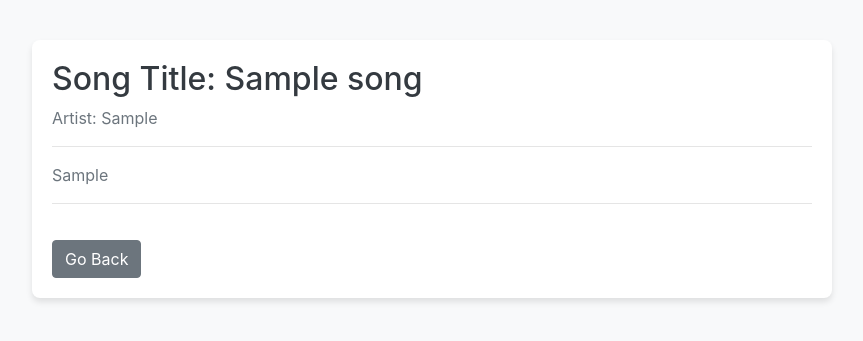
After one commit to Manish-k723/Music-Streaming-App, a Flask app: page /adminHome/manageSongs/lyrics/1 in a window 1280 px wide. The commit adds this page. Shown: the top 341 px of the page, without its empty margins (208-1071 px from the left). Run offline with Flask 3, Linux system fonts and the light colour scheme; a user stored in the database is signed in; tables that the repository leaves empty hold one stand-in row (values such as "Sample post"); some libraries are stand-ins or nearby versions.

Commit message:
lyrics button added

```diff
--- a/routes.py
+++ b/routes.py
@@ -19,42 +19,6 @@ def auth_required(func):
 def index():
     return redirect(url_for("login"))
 
-@app.route('/home')
-@auth_required
-def home():
-    user = User.query.get(session["user_id"])
-    if user.is_admin:
-        flash("You are an admin, continue as admin", "info")
-        return redirect(url_for('admin'))
-    else:
-        return render_template('home.html', user = User.query.get(session["user_id"]))
-
-@app.route('/profile', methods=["GET","POST"])
-@auth_required
-def profile():
-    if request.method == "GET":
-        return render_template("profile.html", user = User.query.get(session["user_id"]))
-    username =request.form.get("username")
-    name = request.form.get("name")
-    email = request.form.get("email")
-    password = request.form.get("password")
-    cpassword = request.form.get("cpassword")
-    if username =="" or password =="" or cpassword=="":
-        flash("Username or Password cannot be empty.", "danger")
-        return redirect(url_for('profile'))
-    if not check_password(cpassword):
-        flash("Incorrect Password, Try again.", "danger")
-        return redirect(url_for('profile'))
-    if len(password)<7:
-        flash("Password Strength is low", "danger")
-        return redirect(url_for('profile'))
-    if user.query.filter_by(username =username).first() and username !=user.username:
-        flash("User with same username already exist, try with other one", "danger")
-    user.username, user.name, user.email, user.password = username, name, email, password
-    db.session.commit()
-    flash("Profile Update successfully", "success")
-    return redirect(url_for('profile'))
-
 @app.route('/admin', methods=['GET','POST'])
 def admin():
     if request.method == "GET":
@@ -75,14 +39,7 @@ def admin():
         flash("Incorrect Password", "danger")
         return redirect(url_for('admin'))
     session["user_id"] = user.id
-    total_songs =  Songs.query.count()
-    total_albums =  Album.query.count()
-    normal_user_count = User.query.filter_by(role = 'User').count()
-    creator_count = User.query.filter_by(role = 'creator').count()
-    unique_genres = db.session.query(Songs.genre).distinct().all()
-    unique_genres_list = [genre[0] for genre in unique_genres]
-    genreCount = len(unique_genres_list)
-    return render_template("admin.html", total_songs = total_songs, normal_user_count = normal_user_count, creator_count = creator_count, genreCount= genreCount, total_albums = total_albums, user = User.query.get(session["user_id"]))
+    return redirect(url_for("adminHome"))
 
 @app.route('/login', methods=["GET",'POST'])
 def login():
@@ -131,6 +88,54 @@ def register():
     db.session.commit()
     flash("User added Succesfully", "success")
     return redirect(url_for("login"))
+
+@app.route('/home')
+@auth_required
+def home():
+    user = User.query.get(session["user_id"])
+    if user.is_admin:
+        flash("You are an admin, continue as admin", "info")
+        return redirect(url_for('admin'))
+    else:
+        return render_template('home.html', user = User.query.get(session["user_id"]))
+
+@app.route('/adminHome')
+@auth_required
+def adminHome():
+    total_songs =  Songs.query.count()
+    total_albums =  Album.query.count()
+    normal_user_count = User.query.filter_by(role = 'User').count()
+    creator_count = User.query.filter_by(role = 'creator').count()
+    unique_genres = db.session.query(Songs.genre).distinct().all()
+    unique_genres_list = [genre[0] for genre in unique_genres]
+    genreCount = len(unique_genres_list)
+    return render_template("admin.html", total_songs = total_songs, normal_user_count = normal_user_count, creator_count = creator_count, genreCount= genreCount, total_albums = total_albums, user = User.query.get(session["user_id"]))
+
+@app.route('/profile', methods=["GET","POST"])
+@auth_required
+def profile():
+    if request.method == "GET":
+        return render_template("profile.html", user = User.query.get(session["user_id"]))
+    username =request.form.get("username")
+    name = request.form.get("name")
+    email = request.form.get("email")
+    password = request.form.get("password")
+    cpassword = request.form.get("cpassword")
+    if username =="" or password =="" or cpassword=="":
+        flash("Username or Password cannot be empty.", "danger")
+        return redirect(url_for('profile'))
+    if not check_password(cpassword):
+        flash("Incorrect Password, Try again.", "danger")
+        return redirect(url_for('profile'))
+    if len(password)<7:
+        flash("Password Strength is low", "danger")
+        return redirect(url_for('profile'))
+    if user.query.filter_by(username =username).first() and username !=user.username:
+        flash("User with same username already exist, try with other one", "danger")
+    user.username, user.name, user.email, user.password = username, name, email, password
+    db.session.commit()
+    flash("Profile Update successfully", "success")
+    return redirect(url_for('profile'))
 
 @app.route('/registerAsCreator', methods=["POST", "GET"])
 @auth_required
@@ -255,7 +260,7 @@ def deleteSong(album_id, song_id):
     db.session.commit()
     return redirect(url_for("addSongs", album_id = album_id))
 
-@app.route('/admin/manageCreators')
+@app.route('/adminHome/manageCreators')
 @auth_required
 def manageCreators():
     creators = User.query.filter_by(role="creator").all()
@@ -271,7 +276,7 @@ def manageCreators():
     )
     return render_template("manageCreator.html", user = User.query.get(session["user_id"]), creators = creators_data,  need = True)
 
-@app.route("/admin/manageCreators/<int:creatorID>/<string:newStatus>")
+@app.route("/adminHome/manageCreators/<int:creatorID>/<string:newStatus>")
 @auth_required
 def updateStatus(creatorID, newStatus):
     creator = db.session.query(User).filter_by(id = creatorID).one()
@@ -279,18 +284,19 @@ def updateStatus(creatorID, newStatus):
     db.session.commit()
     return redirect(url_for('manageCreators'))
 
-@app.route('/admin/manageSongs')
+@app.route('/adminHome/manageSongs')
 @auth_required
 def manageSongs():
     songs = db.session.query(Songs).all()
     return render_template("manageSongs.html", songs = songs, user = User.query.get(session["user_id"]), need = True)
 
-@app.route('/admin/manageSongs/<string:action>/<int:song_id>')
+@app.route('/adminHome/manageSongs/<string:action>/<int:song_id>')
 @auth_required
-def flagSongs(song_id, action):
+def adminManageSongs(song_id, action):
     song = db.session.query(Songs).filter_by(id = song_id).one()
     if action == "lyrics":
-        pass
+        print(song.lyrics)
+        return render_template("lyrics.html", song=song)
     elif action == "flag":
         filename = song.filename
         file_path = os.path.join(app.config['UPLOAD_FOLDER'], filename)
--- /dev/null
+++ b/templates/lyrics.html
@@ -0,0 +1,58 @@
+<!DOCTYPE html>
+<html lang="en">
+<head>
+    <meta charset="UTF-8">
+    <meta name="viewport" content="width=device-width, initial-scale=1.0">
+    <link rel="stylesheet" href="https://stackpath.bootstrapcdn.com/bootstrap/4.5.2/css/bootstrap.min.css">
+    <title>Lyrics Page</title>
+    <style>
+        body {
+            background-color: #f8f9fa;
+            padding: 20px;
+        }
+
+        .lyrics-container {
+            max-width: 800px;
+            margin: 0 auto;
+            background-color: #fff;
+            padding: 20px;
+            border-radius: 8px;
+            box-shadow: 0 4px 6px rgba(0, 0, 0, 0.1);
+            margin-top: 20px;
+        }
+
+        h2 {
+            color: #343a40;
+        }
+
+        p {
+            color: #6c757d;
+            white-space: pre-line;  /* Preserve newline characters */
+        }
+
+
+        .back-btn {
+            margin-top: 20px;
+        }
+    </style>
+</head>
+<body>
+
+    <div class="lyrics-container">
+        <h2>Song Title: {{song.name}}</h2>
+        <p>Artist: {{song.artist}}</p>
+        <hr>
+        <p>{{ song.lyrics }}</p>
+        <hr>
+
+        <button class="btn btn-secondary back-btn" onclick="goBack()">Go Back</button>
+    </div>
+
+    <script>
+        function goBack() {
+            window.history.back();
+        }
+    </script>
+
+</body>
+</html>
--- a/templates/manageSongs.html
+++ b/templates/manageSongs.html
@@ -38,6 +38,7 @@
       </tbody>
     </table>
   </div>
+
 {% endblock %}
 
 {% block style %}
```
Also changed, not shown: instance/db.sqlite3, 1 other file.
